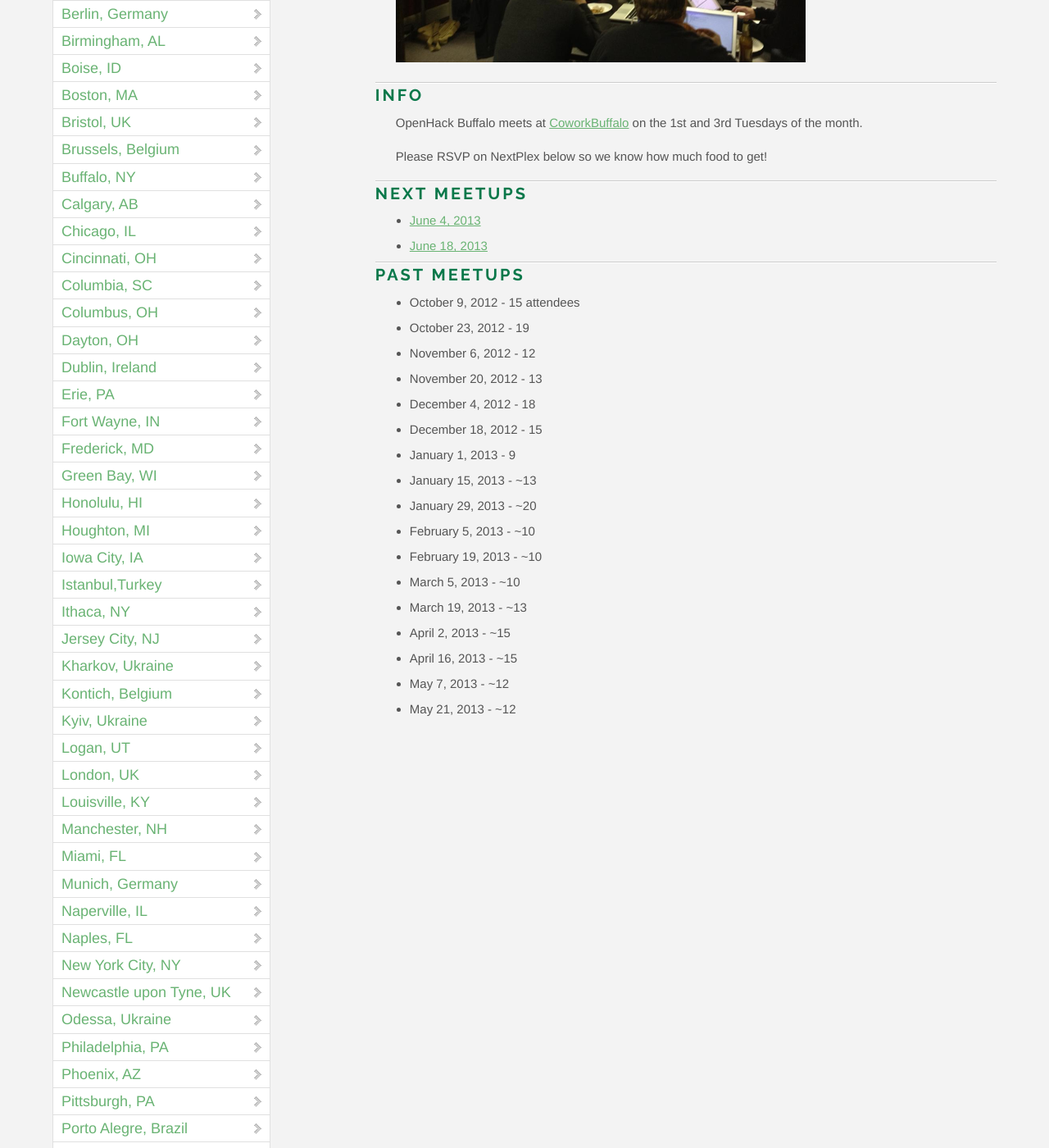
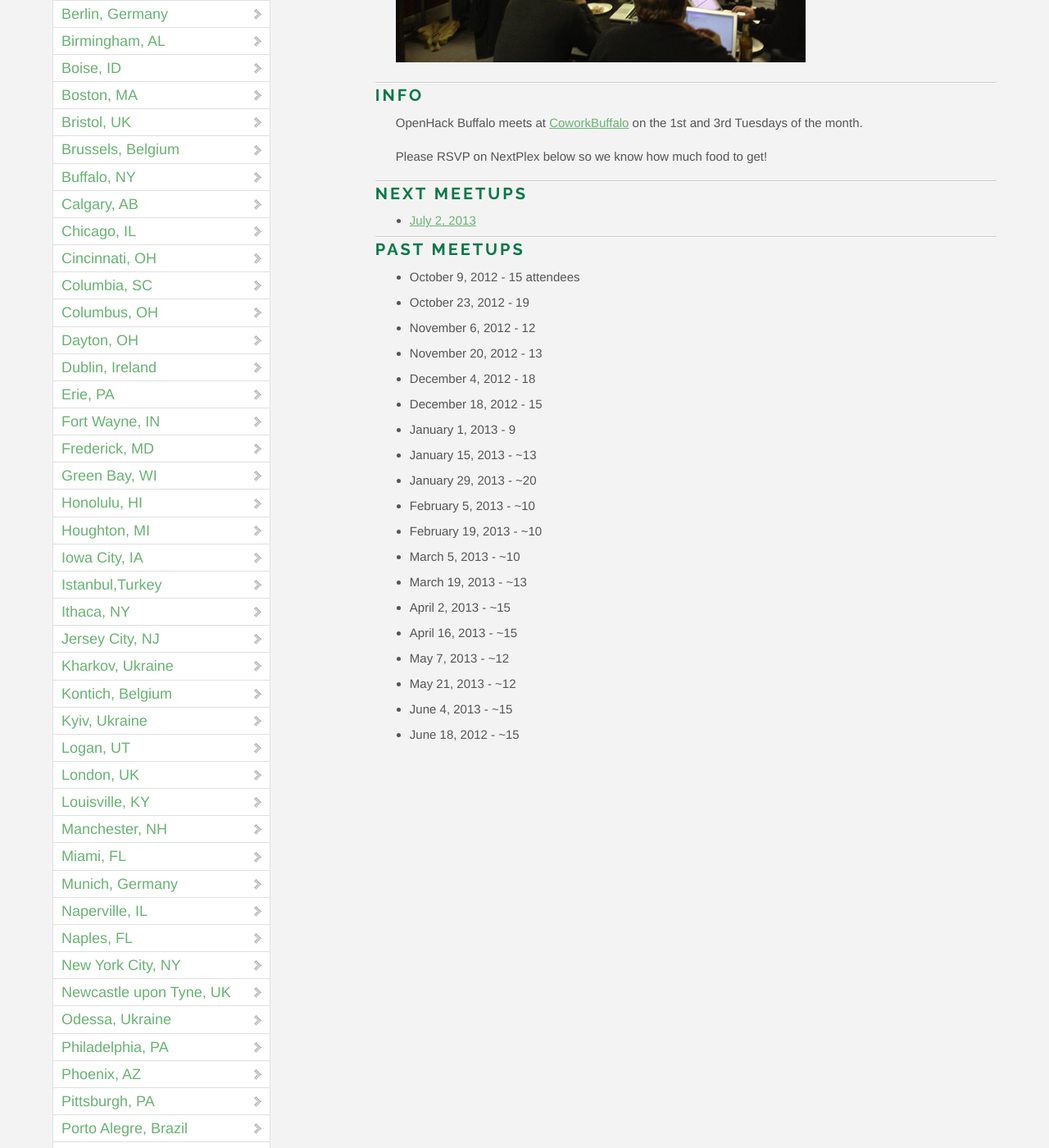
Before and after one commit to OpenHack/openhack.github.com, a Jekyll site: the page built from buffalo/index.markdown, in a window 1280 px wide and 1400 px high, scrolled down 514 px. Shown: the whole window at 82% size. Built offline with Jekyll 4.4.1, drawn with Linux system fonts in a browser that asks for light colours; nearby versions of some CDN libraries; Markdown is read by kramdown in place of the engine named in the settings; comment, search, counter and statistics services are not loaded.

Commit message:
Add Buffalo July 1.0

```diff
--- a/buffalo/index.markdown
+++ b/buffalo/index.markdown
@@ -15,8 +15,7 @@ Please RSVP on NextPlex below so we know how much food to get!
 
 ### Next meetups
 
-* [June 4, 2013](http://nextplex.com/buffalo-ny/calendar/events/7412)
-* [June 18, 2013](http://nextplex.com/buffalo-ny/calendar/events/7413)
+* [July 2, 2013](http://nextplex.com/buffalo-ny/calendar/events/8285)
 
 ### Past meetups
 
@@ -37,3 +36,5 @@ Please RSVP on NextPlex below so we know how much food to get!
 * April 16, 2013 - ~15
 * May 7, 2013 - ~12
 * May 21, 2013 - ~12
+* June 4, 2013 - ~15
+* June 18, 2012 - ~15
```
